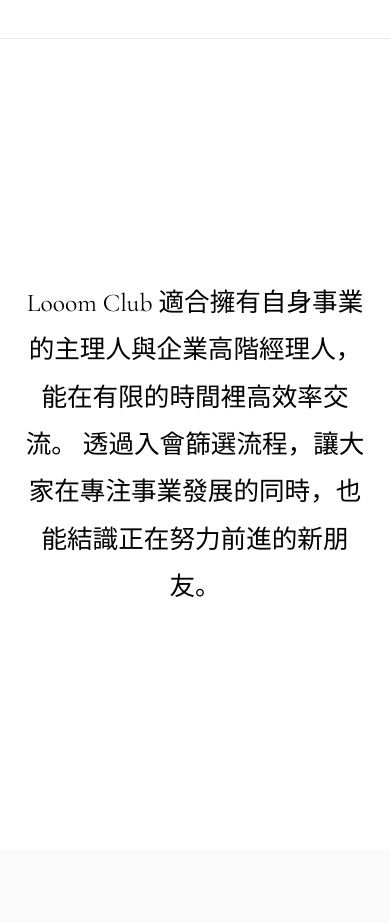
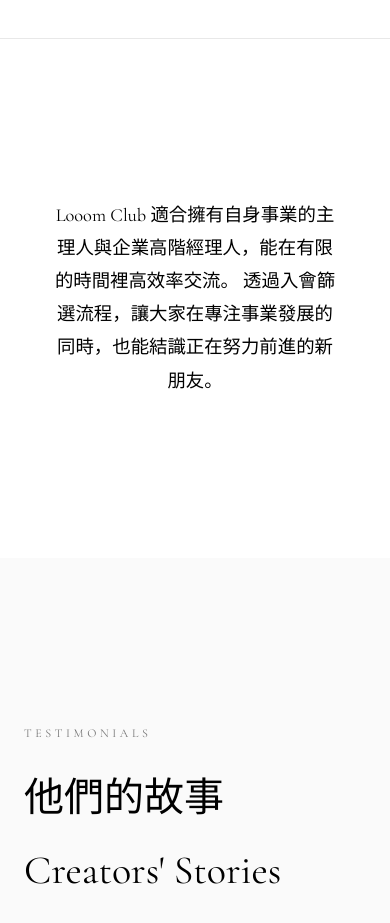
Before and after one commit to artwithlifetaipei/art-press, a Next.js app: page /looom-club in a window 390 px wide. Shown: the part 840-1763 px from the top of the page. Built offline with nearby package versions, Linux system fonts and the light colour scheme.

Commit message:
Update globals.css

```diff
--- a/src/app/globals.css
+++ b/src/app/globals.css
@@ -1072,6 +1072,16 @@
   color: var(--ink);
 }
 
+@media (max-width: 768px) {
+  .club-intro-box {
+    padding: 60px 1.5rem;
+  }
+  .club-intro-text {
+    font-size: 1.15rem;
+    line-height: 1.8;
+  }
+}
+
 .club-pricing-section {
   padding-top: 140px;
   padding-bottom: 140px;
```
